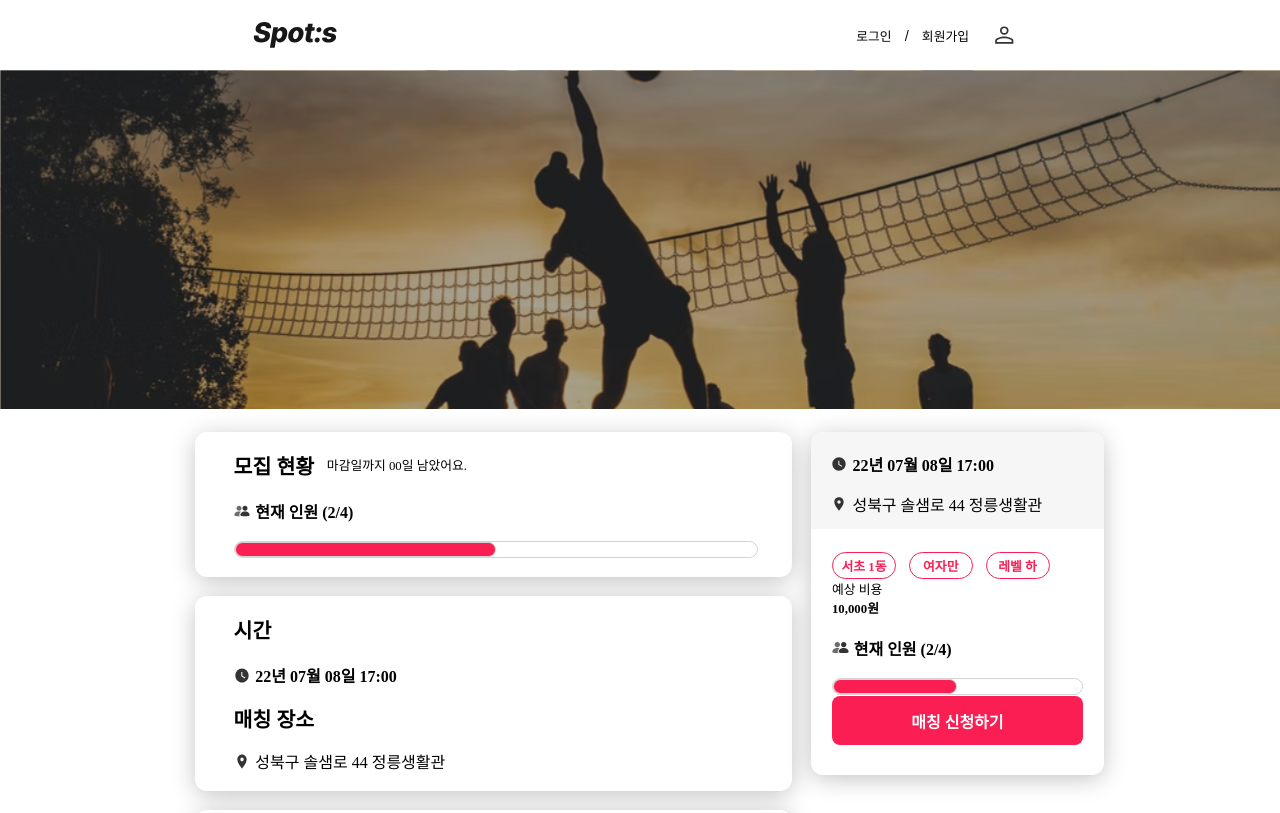
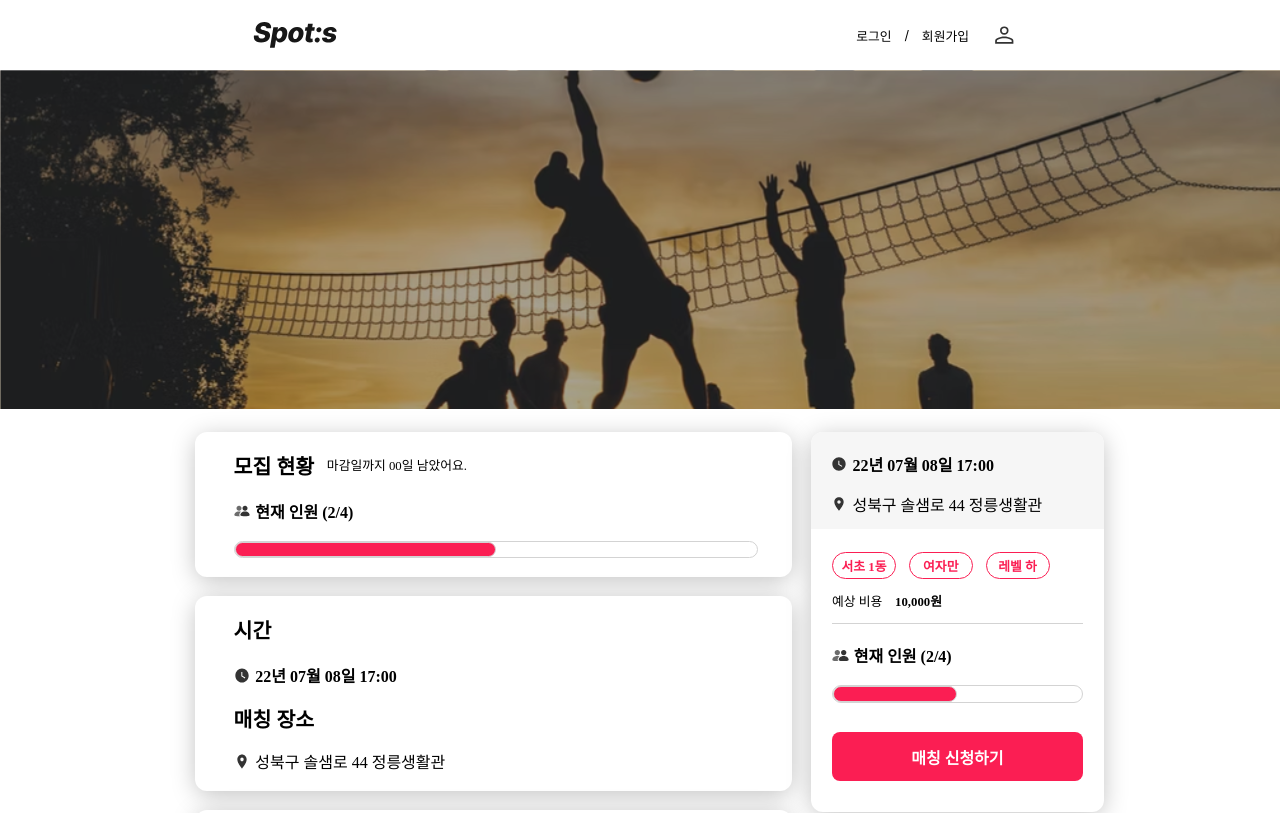
Before and after one commit to KMU-WINK/spots-client, a React (Vite) app: page /matching/detail in a window 1280 px wide. Shown: the top 813 px of the page. Built offline with nearby package versions, Linux system fonts and the light colour scheme.

Commit message:
[SPT-02] chore. Quick Menu 수정
- 페이지 상 Quick Menu의 'top' 위치 조정
- Quick Menu 내부 div 간 margin, padding 조정

```diff
--- a/src/pages/Matching/index.jsx
+++ b/src/pages/Matching/index.jsx
@@ -13,7 +13,7 @@ const MatchingPage = () => {
 
   // QuickMenu 따라오기
   const quickBox = $('.quickBox');
-  const quickTop = 0;
+  const quickTop = 30;
 
   quickBox.css('top', $(window).height());
   $(function () {
@@ -165,8 +165,11 @@ const MatchingPage = () => {
           <styled.QuickMenuContent>
             <ConditionContents />
 
-            <styled.CostLightText>예상 비용</styled.CostLightText>
-            <styled.CostBoldText>10,000원</styled.CostBoldText>
+            <styled.Cost>
+              <styled.CostLightText>예상 비용</styled.CostLightText>
+              <styled.CostBoldText>10,000원</styled.CostBoldText>
+            </styled.Cost>
+
             <styled.Member>
               <styled.People />
               <styled.MemberText>현재 인원 (2/4)</styled.MemberText>
--- a/src/pages/Matching/styles.jsx
+++ b/src/pages/Matching/styles.jsx
@@ -7,6 +7,15 @@ import background from '../../imgs/Rectangle 1887.svg';
 
 import svgStarRated from '../../imgs/icon-star-rated.svg';
 import svgStarEmpty from '../../imgs/icon-star-empty.svg';
+
+export const FlexBox = styled.div`
+  display: flex;
+  align-items: center;
+
+  div:not(:last-of-type) {
+    margin-right: 1vw;
+  }
+`;
 
 const Text = styled.div`
   font-family: 'Pretendard';
@@ -57,6 +66,14 @@ export const Text7 = styled(Text)`
   font-size: 1vw;
 `;
 
+export const Cost = styled(FlexBox)`
+  padding-top: 1vw;
+  padding-bottom: 1vw;
+
+  border-bottom: 1px solid;
+  border-color: #d3d3d3;
+`;
+
 export const CostBoldText = styled(Text7)`
   font-weight: 700;
 `;
@@ -89,15 +106,6 @@ export const Labels = styled.div`
   white-space: nowrap;
 
   ${Label}:not(:last-of-type) {
-    margin-right: 1vw;
-  }
-`;
-
-export const FlexBox = styled.div`
-  display: flex;
-  align-items: center;
-
-  div:not(:last-of-type) {
     margin-right: 1vw;
   }
 `;
@@ -275,6 +283,9 @@ export const ContactButton = styled(Button)`
 
 export const MatchingButton = styled(Button)`
   width: 100%;
+
+  margin-top: 2.23vw;
+
   padding-top: 1vw;
   padding-bottom: 1vw;
 `;
```
